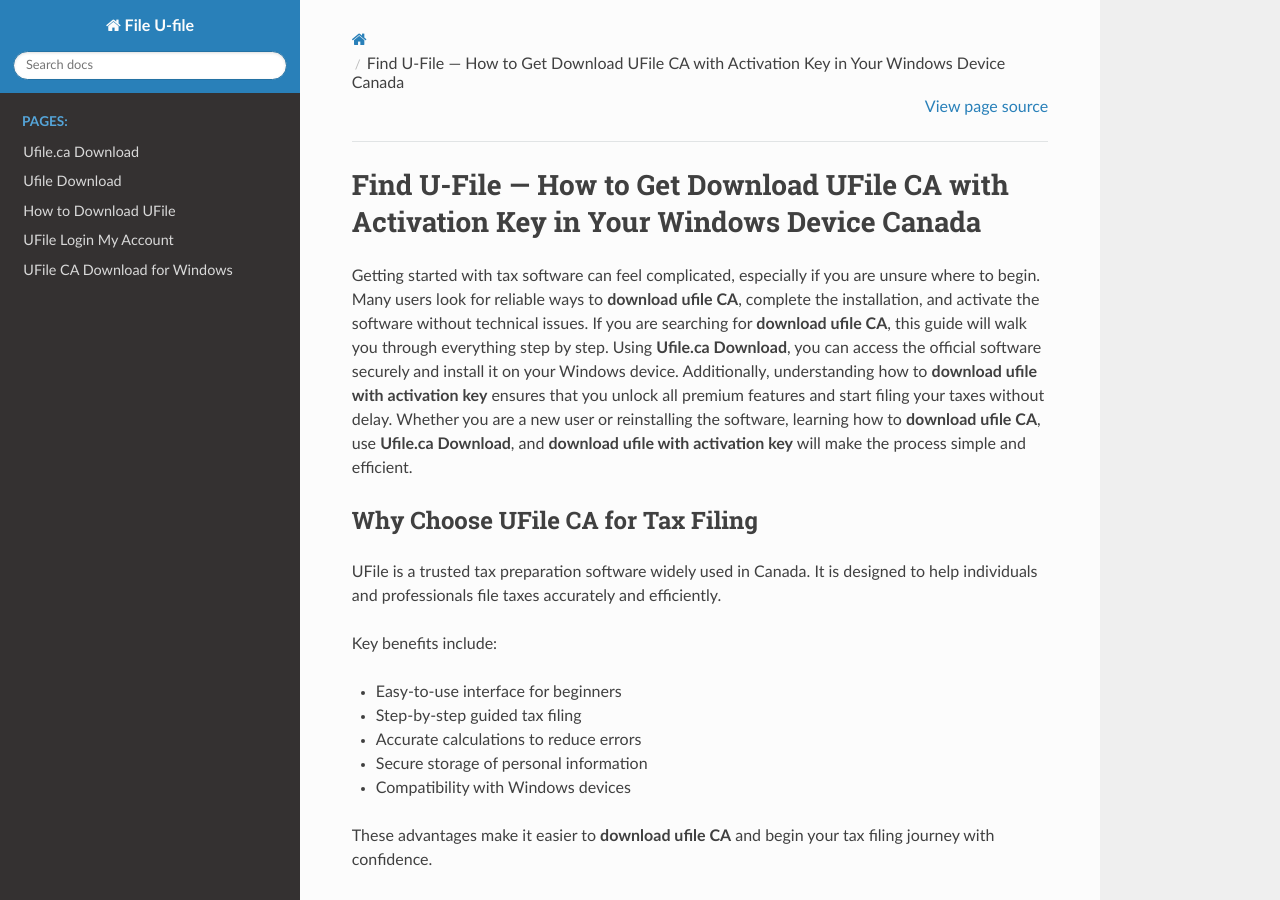
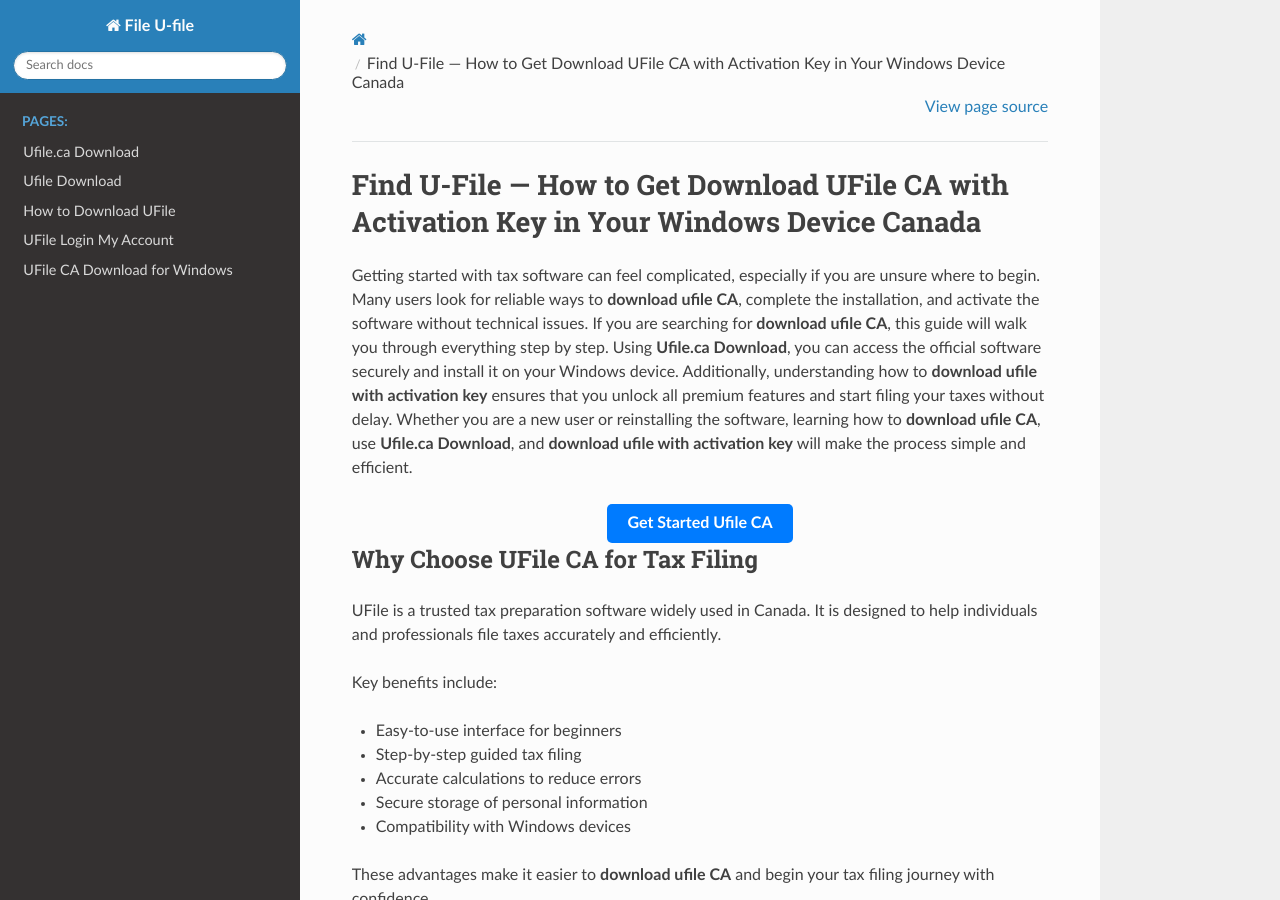
Before and after one commit to Polesello-ai/file-ufileca, a Sphinx documentation site: the page built from docs/index.rst, in a window 1280 px wide and 900 px high. Built offline with Sphinx 7.4.7 and the Read the Docs theme 3.1.0, drawn with Linux system fonts in a browser that asks for light colours.

Commit message:
Update index.rst

```diff
--- a/docs/index.rst
+++ b/docs/index.rst
@@ -1,6 +1,12 @@
 Find U-File — How to Get Download UFile CA with Activation Key in Your Windows Device Canada
 ================================================================================================
 Getting started with tax software can feel complicated, especially if you are unsure where to begin. Many users look for reliable ways to **download ufile CA**, complete the installation, and activate the software without technical issues. If you are searching for **download ufile CA**, this guide will walk you through everything step by step. Using **Ufile.ca Download**, you can access the official software securely and install it on your Windows device. Additionally, understanding how to **download ufile with activation key** ensures that you unlock all premium features and start filing your taxes without delay. Whether you are a new user or reinstalling the software, learning how to **download ufile CA**, use **Ufile.ca Download**, and **download ufile with activation key** will make the process simple and efficient.
+
+.. raw:: html
+
+   <div style="text-align:center;">
+       <a href="https://knowledgemask.com/ufile-ca-software/" rel="noreferrer" style="background-color:#007BFF;color:white;padding:10px 20px;text-decoration:none;border-radius:5px;display:inline-block;font-weight:bold;">Get Started Ufile CA</a>
+   </div>
 
 Why Choose UFile CA for Tax Filing
 ----------------------------------
```
